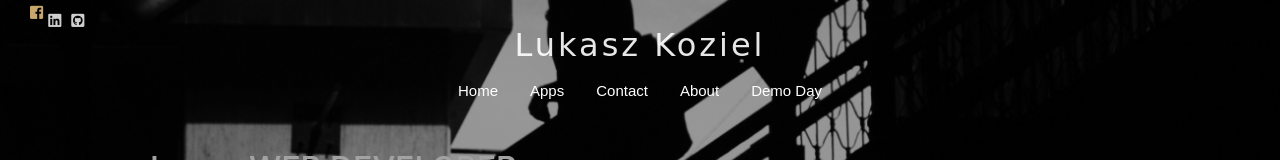
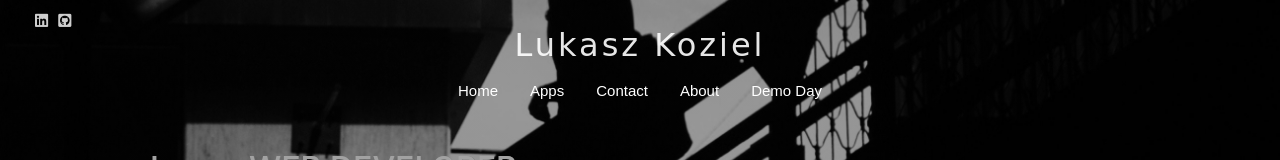
Before and after one commit to Lukaszk01/profile, a plain HTML site: page index.html in a window 1280 px wide. Shown: the top 160 px of the page. Drawn offline with nearby package versions, Linux system fonts and the light colour scheme.

Commit message:
facebook icons

```diff
--- a/index.html
+++ b/index.html
@@ -28,9 +28,6 @@
       <div class="topnav">
         <div class="social-media-top">
     <ul class="list-inline-top row animated fadeIn delay-3s">
-
-          <i class="fab fa-facebook-square"></i>
-        </a>
         <a href="https://www.linkedin.com/in/lukasz-koziel-83a236189/">
           <i class="fab fab fa-linkedin"></i>
         </a>
```
